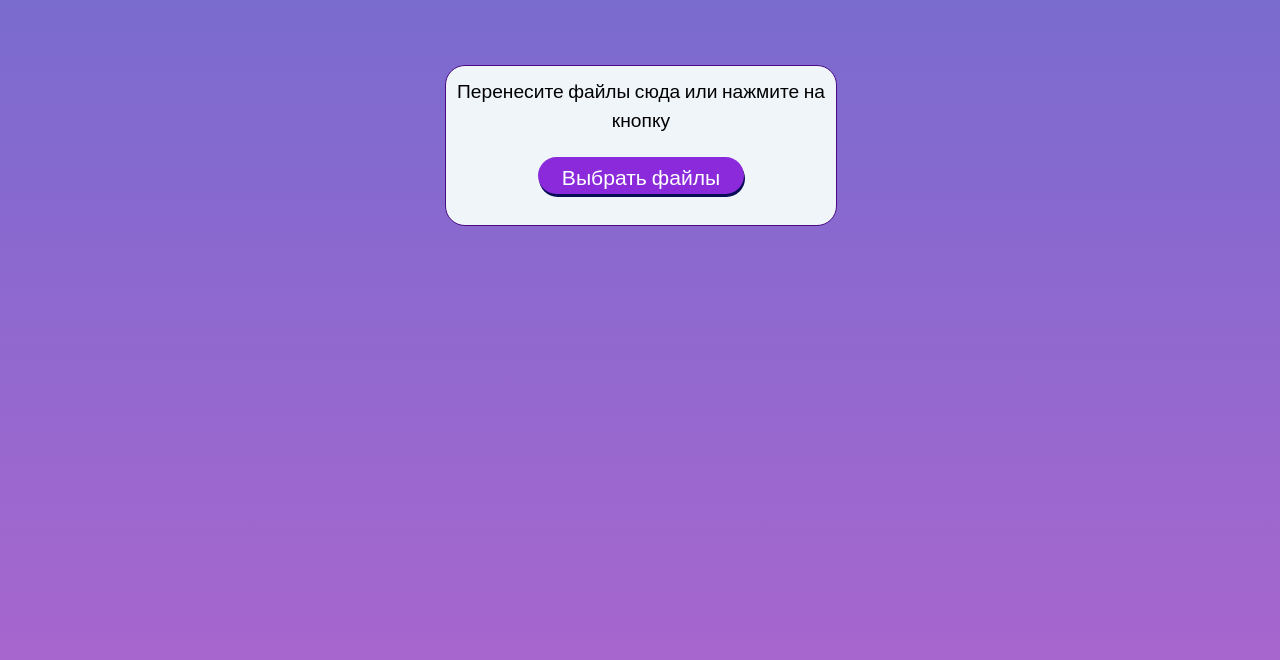
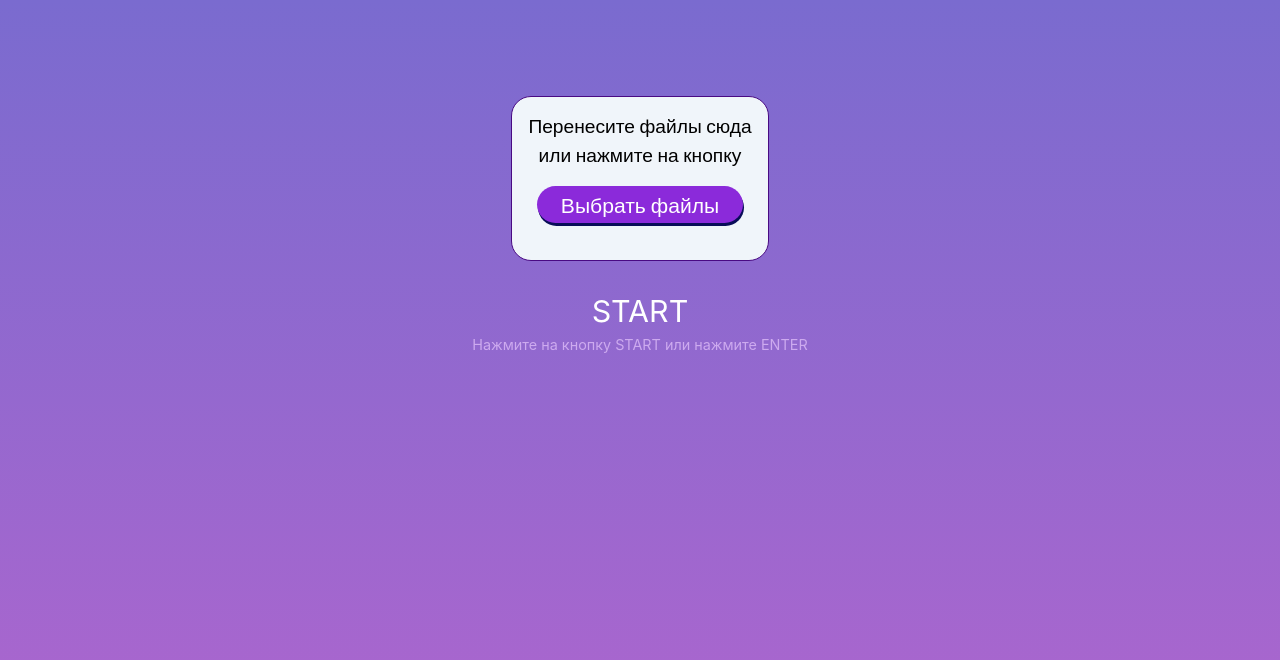
Before and after one commit to AlesyaRabushka/text-language-recognition, a React (Create React App) app in the folder client/: page / in a window 1280 px wide. Shown: the top 660 px of the page. Built offline with nearby package versions, Linux system fonts and the light colour scheme; the HTML template or start-up script is replaced by a standard one.

Commit message:
add user helpers

```diff
--- a/client/package.json
+++ b/client/package.json
@@ -13,6 +13,7 @@
     "react": "^18.2.0",
     "react-dom": "^18.2.0",
     "react-scripts": "5.0.1",
+    "react-spinners": "^0.13.8",
     "typescript": "^4.4.2",
     "web-vitals": "^2.1.0"
   },
--- a/client/src/components/FormComponent/FormComponent.css
+++ b/client/src/components/FormComponent/FormComponent.css
@@ -1,5 +1,5 @@
 .form-component{
-    width: calc(100%);
+    width: calc(50%);
 
     min-height: 100vh;
 
@@ -7,7 +7,6 @@
     flex-direction: column;
     align-items: center;
     text-align: center;
-
 
     margin-bottom: calc(2%);
 }
@@ -28,7 +27,7 @@
 }
 
 .drag-area{
-    width: calc(90%);
+    width: calc(40%);
     min-height: 150px;
 
     text-align: center;
@@ -49,7 +48,7 @@
 
     margin-top: calc(15%);
     margin-bottom: calc(5%);
-    margin-left: calc(5%);
+    /* margin-left: calc(5%); */
 }
 
 
@@ -84,10 +83,67 @@
     background-color: rgb(179, 48, 231);
 }
 
+.files-box{
+    display: flex;
+    flex-direction: column;
+}
+
 .files-name-box{
-    display: flex;
+    display: inline-flex;
     flex-direction: column;
 
     margin-top: calc(5%);
     margin-bottom: calc(5%);
+    /* display: inline-block; */
+
+
+    font-size: 0.9em;
 }
+
+.helper-labels{
+    display: flex;
+    flex-direction: column;
+    align-items: center;
+}
+
+.label-button{
+    color: white;
+    font-size: 1.9em;
+
+    cursor: pointer;
+}
+
+.label-button:hover{
+    color: rgb(245, 205, 255);
+}
+
+.text-helper{
+    margin-top: calc(2%);
+    margin-bottom: calc(5%);
+
+    color: white;
+
+    font-size: 0.9em;
+
+    transform: scale(1);
+    animation: pulse 1s infinite;
+}
+
+@keyframes pulse {
+	0% {
+		/* transform: scale(0.98); */
+        color: white;
+		/* box-shadow: 0 0 0 0 rgba(0, 0, 0, 0.7); */
+	}
+    70% {
+        color: rgb(202, 164, 238);
+		/* transform: scale(1); */
+		/* box-shadow: 0 0 0 10px rgba(0, 0, 0, 0); */
+	}
+
+	100% {
+        color: white;
+		/* transform: scale(0.95); */
+		/* box-shadow: 0 0 0 0 rgba(0, 0, 0, 0); */
+	}
+}
--- a/client/src/components/FormComponent/FormComponent.tsx
+++ b/client/src/components/FormComponent/FormComponent.tsx
@@ -1,5 +1,7 @@
-import { useEffect, useState } from "react";
+import { useEffect, useRef, useState } from "react";
 import "./FormComponent.css"
+import userEvent from "@testing-library/user-event";
+import { ClockLoader } from "react-spinners";
 
 
 export const FormComponent = () => {
@@ -8,6 +10,14 @@ export const FormComponent = () => {
     // uploaded file
     const [files, setFiles] = useState<FileList>();
     const [fileDataUrl, setFileDataUrl] = useState<string>('');
+
+    // spinner and proccesing
+    const [pressed, setPressed] = useState(false);
+    // show START button and helper text
+    const [showText, setShowText] = useState(true);
+    // show pspinner
+    const [spinner, setSpinner] = useState(false);
+
 
     // useEffect(() => {
     //     if (files){
@@ -21,14 +31,25 @@ export const FormComponent = () => {
     //     }
     // }, [files])
 
+
+    document.body.addEventListener('keydown', (event:any) => {
+        if (event.key == 'Enter'){
+            setPressed(true);
+            setShowText(false);
+            setSpinner(true);
+            // onSubmit(e);
+        }
+    })
+
     const handleFileUpload = (e: any) => {
         const files = e.target.files;
         setFiles(files);
         console.log(files)
     }
 
+
     return(
-        <div className="form-conponent">
+        <div className="form-component">
              {/* ----- DRAG & DROP area */}
              {drag ?
                     <div className="drag-area"
@@ -74,15 +95,27 @@ export const FormComponent = () => {
                             <input type="file" name="file" id="input-file" className="input" onChange={handleFileUpload} multiple/>
                             {
                                 files &&
-                                <div>
+                                <div className="files-box">
                                     <label>Selected files: {files.length}</label>
                                     <div className="files-name-box">
-                                        {Array.from(files).map(item => <label className="file-name">{item.name}</label>)}
+                                        {Array.from(files).map(item => <label>{item.name}</label>)}
                                     </div>
                                 </div>
                             }
                         </div>
                     </div>
+                 }
+            {showText &&
+                <div className="helper-labels">
+                    <label className="label-button">START</label>
+                    <label className="text-helper">Нажмите на кнопку START или нажмите ENTER</label>
+                </div>
+            }
+
+            {spinner &&
+                <div className="spinner">
+                    <ClockLoader size={200} color="rgb(96, 11, 129)"/>
+                </div>
             }
         </div>
     )
```
Also changed, not shown: 1 other file (tests, documents, lock files or other folders).
